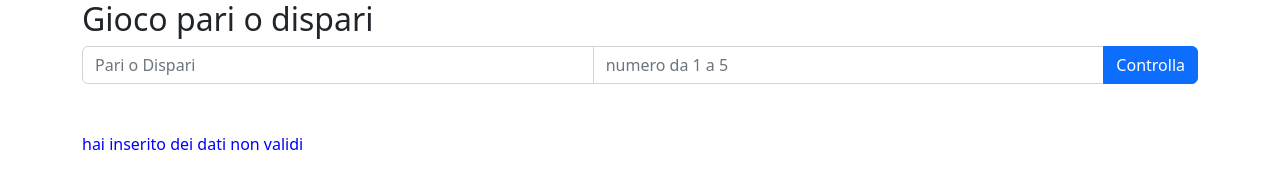
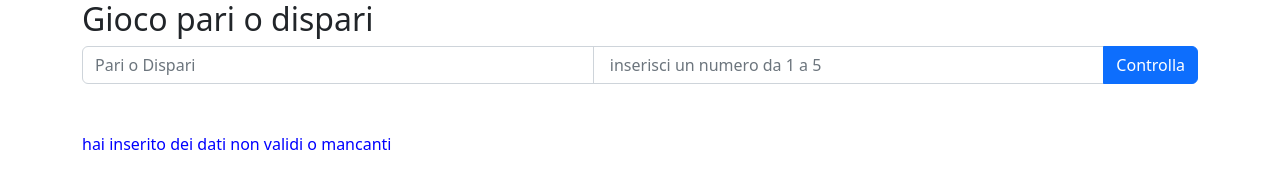
Before and after one commit to PiersilvioPellegrini/js-paliedispari, a plain HTML site: page pariDispari/index.html in a window 1280 px wide. Both pictures are taken after a click on the button "Controlla". Drawn offline with nearby package versions, Linux system fonts and the light colour scheme.

Commit message:
COMPLETED

```diff
--- a/pariDispari/JS/pariDispari.js
+++ b/pariDispari/JS/pariDispari.js
@@ -6,15 +6,11 @@ function verificaDati() {
   let numUser = document.querySelector("[name='numero']");
   let type = document.querySelector("[name='tipo']");
   if (
-    numUser.value == "" ||
-    type.value == "" ||
-    parseInt(numUser.value < 1) ||
-    parseInt(numUser.value) > 5
-  ) {
+    numUser.value == "" || type.value == "" ) {
     console.log("errore");
-    resultEl.innerHTML = "hai inserito dei dati non validi";
+    resultEl.innerHTML = "hai inserito dei dati non validi o mancanti";
     resultEl.style.color = "blue";
-  }
+    }
 }
 
 /**
--- a/pariDispari/index.html
+++ b/pariDispari/index.html
@@ -18,7 +18,7 @@
                     <form>
                         <div class="input-group mb-5">
                             <input name="tipo" class="form-control" placeholder="Pari o Dispari">
-                            <input name="numero" class="form-control" placeholder="numero da 1 a 5">
+                            <input name="numero" class="form-control" placeholder=" inserisci un numero da 1 a 5">
 
                             <button class="btn btn-primary" type="button">Controlla</button>
                         </div>
```
